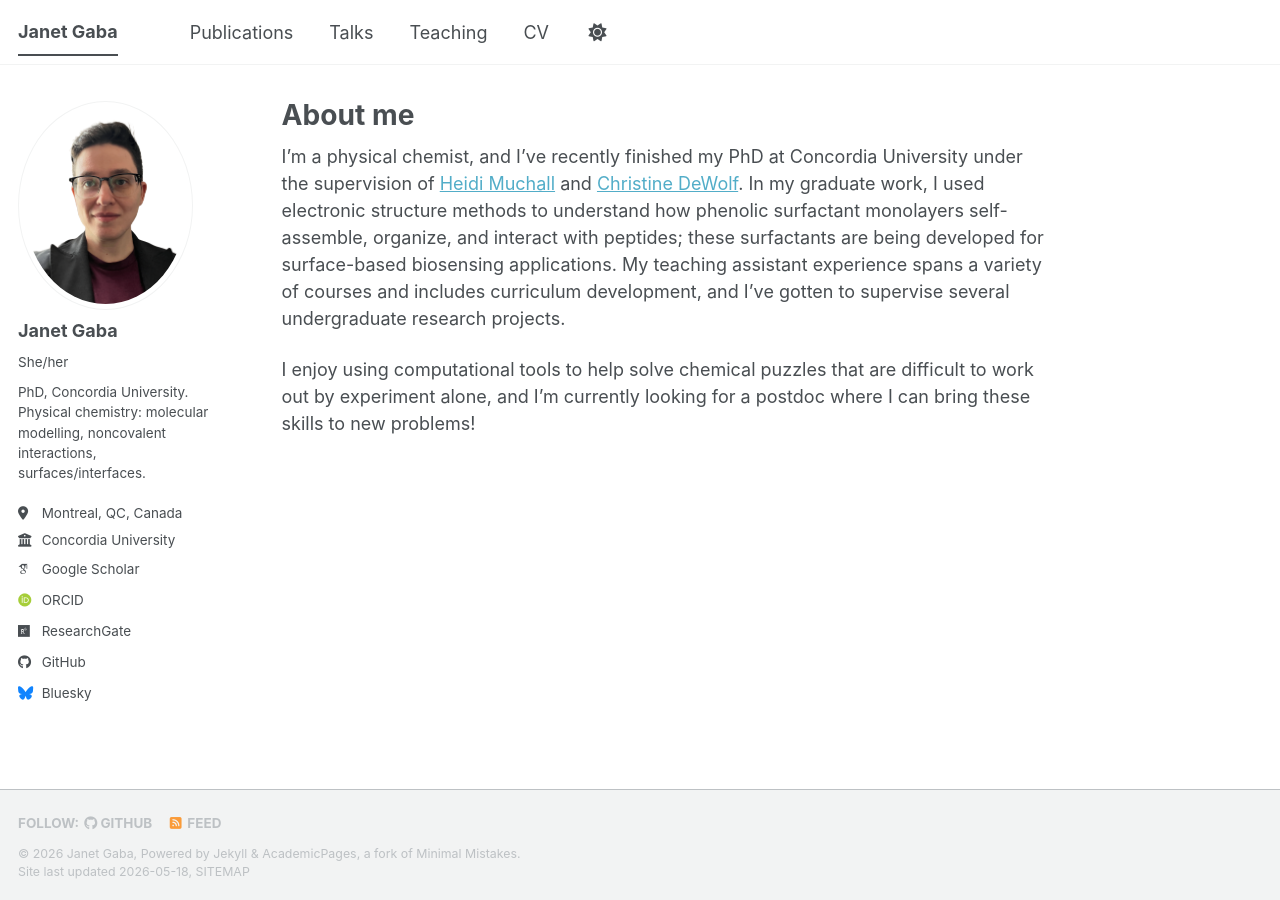
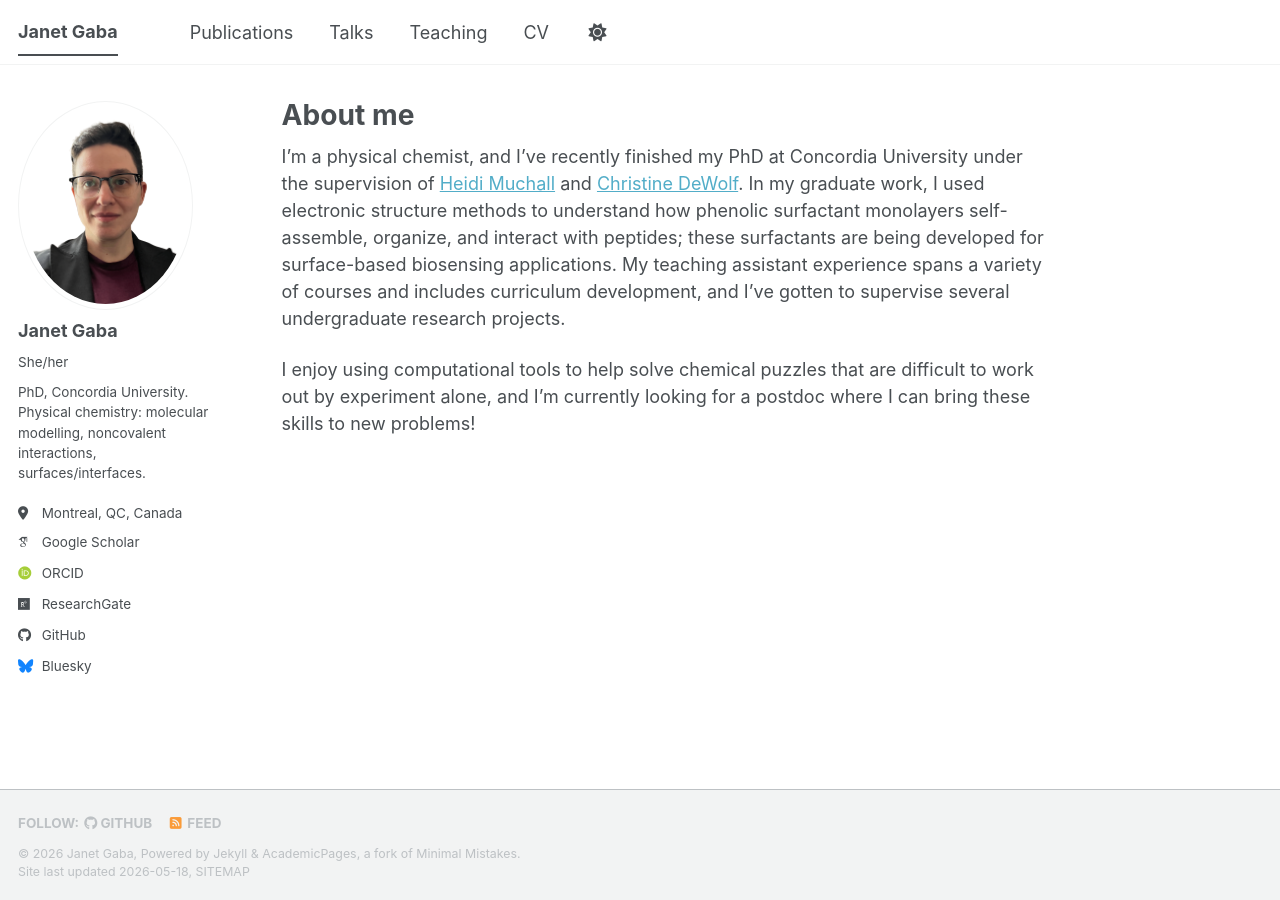
Before and after one commit to janetgaba/janetgaba.github.io, a Jekyll site: the page built from _pages/about.md, in a window 1280 px wide. Built offline with Jekyll 4.4.1, drawn with Linux system fonts in a browser that asks for light colours; some web fonts are replaced; a script bundle is joined from its source files by our own code; library files that are not in the unit come from our copies.

Commit message:
Update _config.yml

```diff
--- a/_config.yml
+++ b/_config.yml
@@ -28,7 +28,7 @@ author:
   pronouns         : "She/her"
   bio              : "PhD, Concordia University. Physical chemistry: molecular modelling, noncovalent interactions, surfaces/interfaces."
   location         : "Montreal, QC, Canada"
-  employer         : "Concordia University"
+  employer         : # "Concordia University"
   uri              : # URL
   email            : # "none@example.org"
 
```
